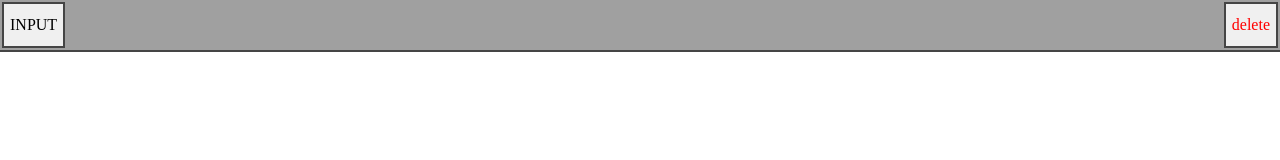
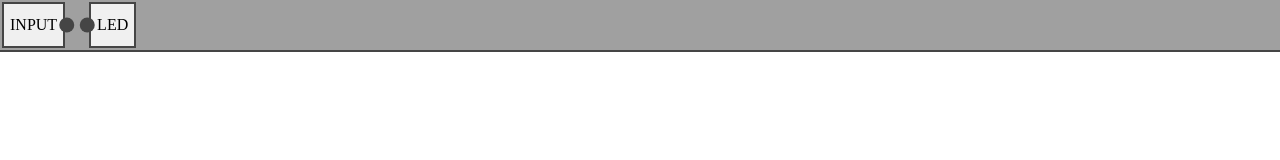
Before and after one commit to WallaceBarrosDev/logic-gates-game, a website built with Vite: page app/index.html in a window 1280 px wide. Built offline with nearby package versions, Linux system fonts and the light colour scheme.

Commit message:
interface basica

```diff
--- a/app/index.html
+++ b/app/index.html
@@ -8,11 +8,19 @@
   </head>
   <body>
     <menu>
-      <article class="card" draggable="true"> INPUT </article>
-      <div id="delete">delete</div>
+      <article class="card" draggable="true">
+        INPUT
+        <button class="btn-input"></button>
+      </article>
+      <article class="card" draggable="true">
+        LED
+        <button class="btn-output"></button>
+      </article>
     </menu>
 
-    <main class="app"></main>
+    <main class="app">
+
+    </main>
   </body>
   <script type="module" src="/src/script.ts"></script>
 </html>
--- a/app/src/script.ts
+++ b/app/src/script.ts
@@ -3,7 +3,6 @@ import "./styles/global.css"
 
 const cards = document.querySelectorAll(".card") as NodeListOf<HTMLDivElement>;
 const app = document.querySelector(".app") as HTMLDivElement;
-const deleteCard = document.querySelector("#delete") as HTMLDivElement;
 
 var draggedCard: HTMLDivElement;
 
@@ -22,12 +21,27 @@ function removeGhost(event: DragEvent) {
   setTimeout(() => ghost.remove(), 0);
 }
 
+function dblclick( { target }: MouseEvent ) {
+  const card = target as HTMLElement;
+  if (card.classList.contains('card')) {
+    card.remove()
+  }
+}
+
+function clickbtn( { target }: MouseEvent ) {
+  const element = target as HTMLButtonElement;
+  if (element.classList.contains('btn-input')) {
+  }
+}
+
 const dragStartClone = (event: DragEvent) => {
   const card = event.target as HTMLDivElement
   draggedCard = card.cloneNode(true) as HTMLDivElement;
     if (app.classList.contains('app')) {
     draggedCard.addEventListener('dragstart', dragstart)
     draggedCard.addEventListener('drag', drag)
+    draggedCard.addEventListener('dblclick', dblclick)
+    draggedCard.addEventListener('click', clickbtn)
     app.appendChild(draggedCard)
   }
   removeGhost(event)
@@ -40,10 +54,6 @@ const dragstart = (event: DragEvent) => {
 
 const drageOver = (event: DragEvent) => {
   event.preventDefault()
-}
-
-const dropDelete = () => {
-  draggedCard.remove()
 }
 
 const drag = (event: MouseEvent) => {
@@ -60,6 +70,3 @@ cards.forEach(card => {
 });
 
 app.addEventListener('dragover', drageOver)
-
-deleteCard.addEventListener('dragover', drageOver)
-deleteCard.addEventListener('drop', dropDelete)
--- a/app/src/styles/global.css
+++ b/app/src/styles/global.css
@@ -16,6 +16,7 @@ menu {
   border-bottom: 2px solid #454545;
   display: flex;
   align-items: center;
+  gap:24px;
 
   & > div {
     background-color: #f0f0f0;
@@ -30,12 +31,53 @@ menu {
   background-color: #f0f0f0;
   padding: 12px 6px;
   display: inline-block;
-  cursor: pointer;
+  cursor: default;
   border: 2px solid #454545;
-  position: absolute;
+  position: relative;
 }
 
 .app {
   height: 100vh;
   position: relative;
 }
+
+.btn-input {
+  position: absolute;
+  background-color: #454545;
+  border: none;
+  height: 15px;
+  width: 15px;
+  cursor: pointer;
+  top: 50%;
+  left: 100%;
+  transform: translate(-25%, -50%);
+  border-radius: 100%;
+
+  &:hover {
+    background-color: green;
+  }
+}
+
+.btn-output {
+    position: absolute;
+  background-color: #454545;
+  border: none;
+  height: 15px;
+  width: 15px;
+  cursor: pointer;
+  top: 50%;
+  right: 100%;
+  transform: translate(+25%, -50%);
+  border-radius: 100%;
+
+  &:hover {
+    background-color: green;
+  }
+}
+
+.svg {
+  position: absolute;
+  top: 0;
+  left: 0;
+  pointer-events: none;
+}
```
